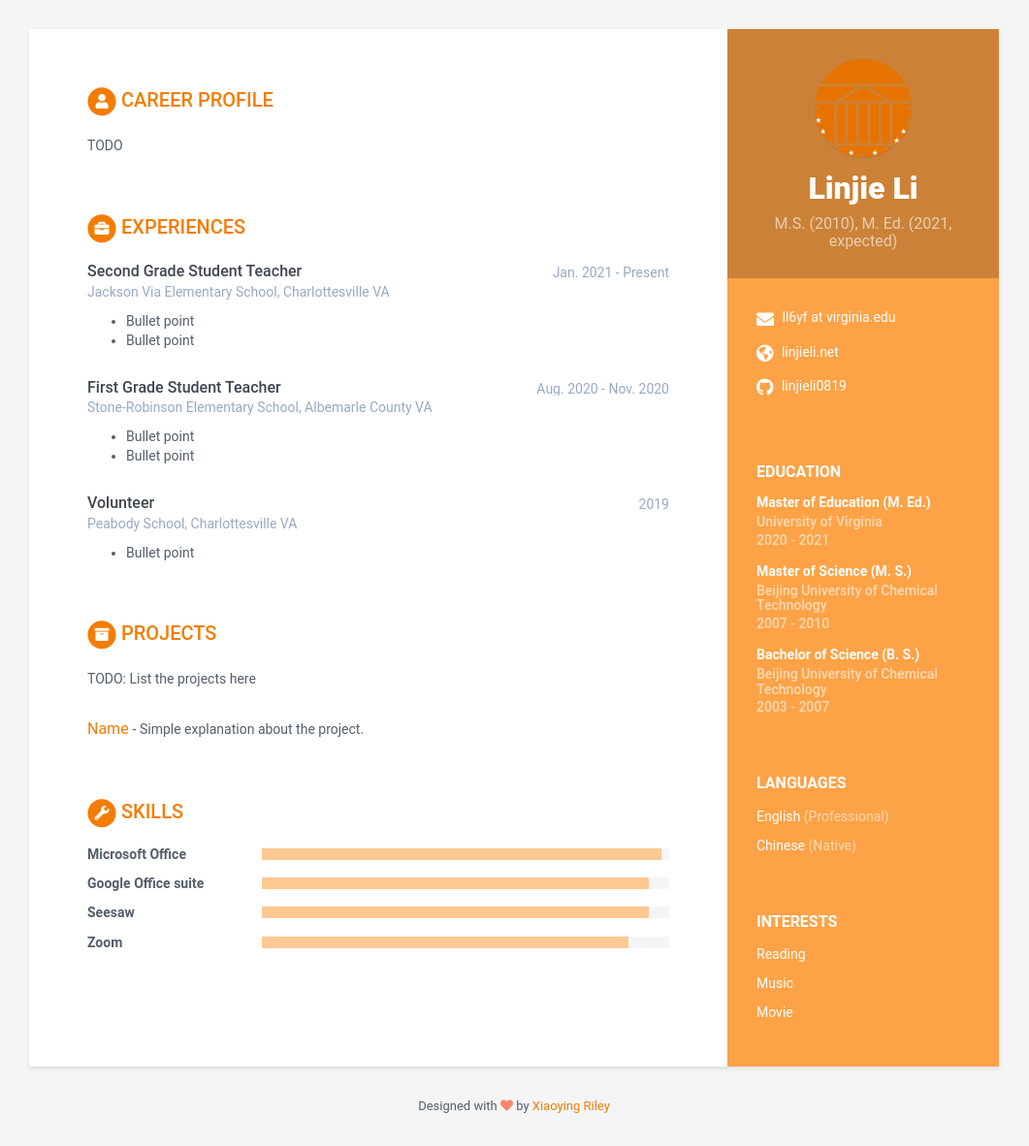
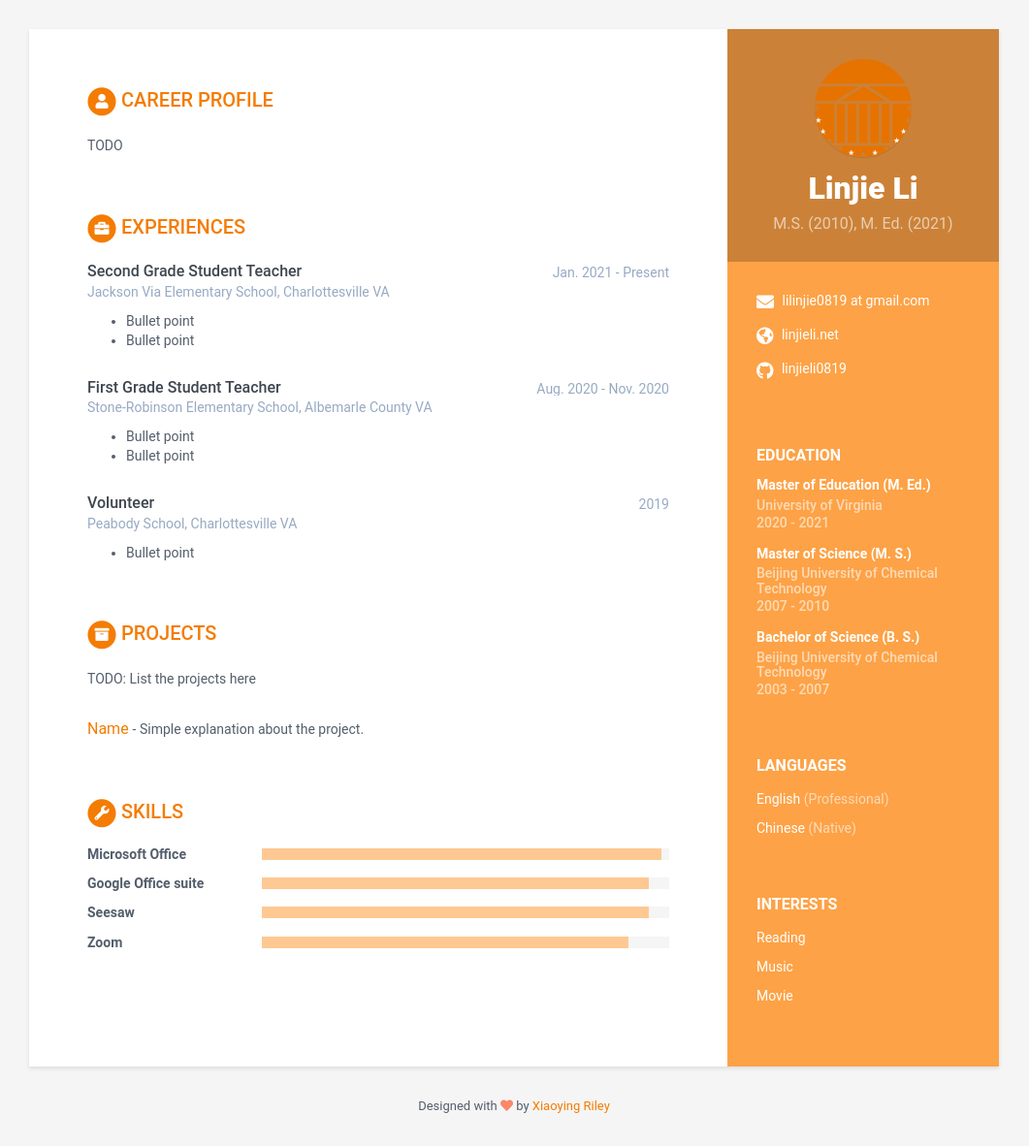
Before and after one commit to linjieli0819/linjieli0819.github.io, a Jekyll site: the page built from index.html, in a window 1280 px wide. Shown: the whole page at 97% size, without its empty margins (110-1171 px from the left). Built offline with Jekyll 4.4.1, drawn with Linux system fonts in a browser that asks for light colours.

Commit message:
Update data.yml

```diff
--- a/_data/data.yml
+++ b/_data/data.yml
@@ -8,11 +8,11 @@ sidebar:
 
     # Profile information
     name: Linjie Li
-    tagline: M.S. (2010), M. Ed. (2021, expected)
+    tagline: M.S. (2010), M. Ed. (2021)
     avatar: profile.png  #place a 100x100 picture inside /assets/images/ folder and provide the name of the file below
 
     # Sidebar links
-    email: ll6yf at virginia.edu
+    email: lilinjie0819 at gmail.com
     phone: # 012 345 6789
     website: linjieli.net # blog.webjeda.com #do not add http://
     linkedin: # alandoe
```
